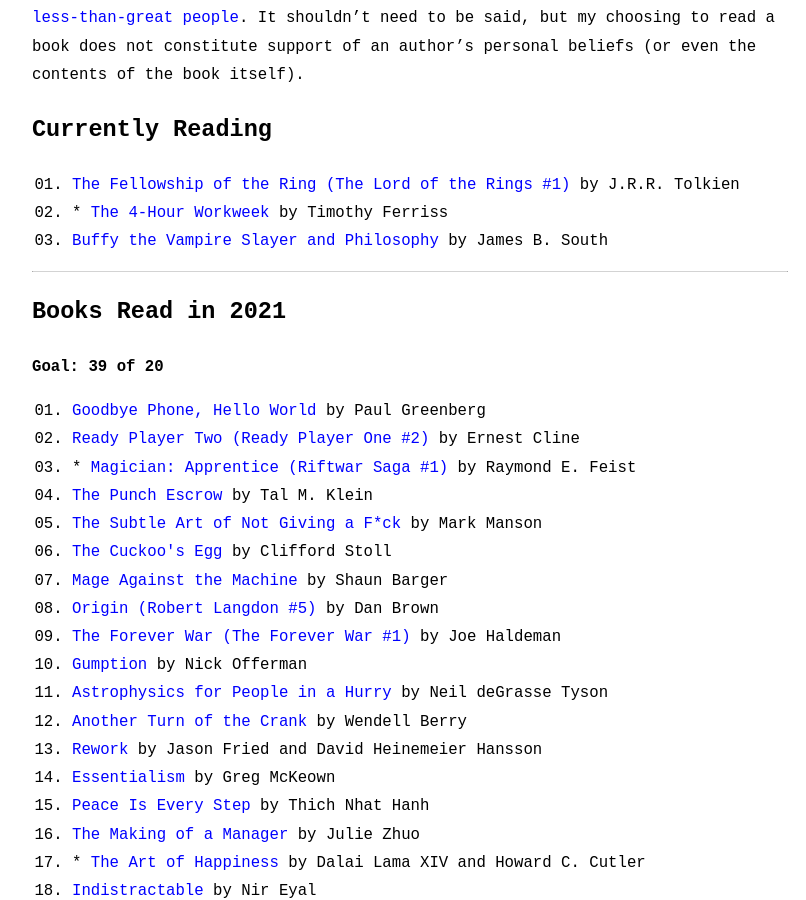
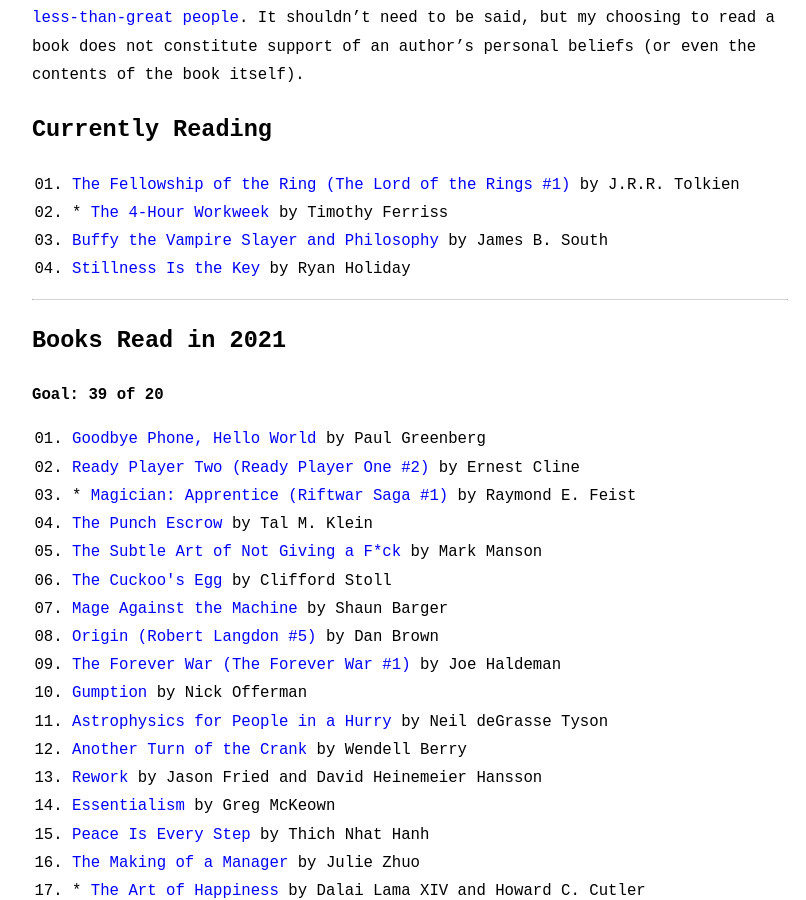
Before and after one commit to zachflower/flower.codes, a Jekyll site: the page built from library.md, in a window 1280 px wide and 900 px high, scrolled down 651 px. Shown: the whole window, without its empty margins (230-1036 px from the left). Built offline with Jekyll 4.4.1, drawn with Linux system fonts in a browser that asks for light colours; Markdown is read by kramdown in place of the engine named in the settings.

Commit message:
started "stillness is the key"

```diff
--- a/_data/library.yml
+++ b/_data/library.yml
@@ -512,3 +512,8 @@ entries:
     author: James B. South
     isbn: "0812695313"
     started: 2021-06-18
+
+  - title: Stillness Is the Key
+    author: Ryan Holiday
+    isbn: "0525538585"
+    started: 2021-06-19
```
